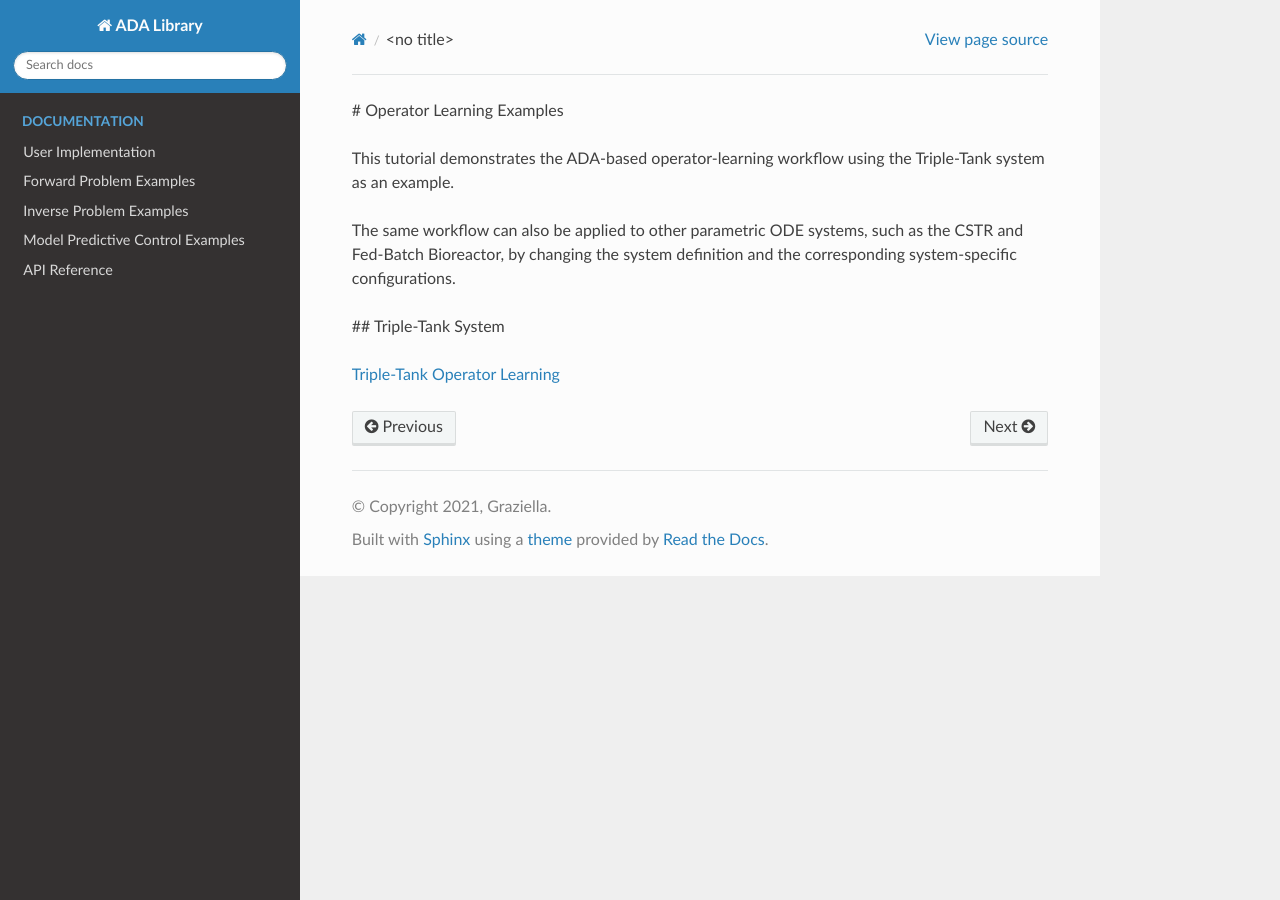
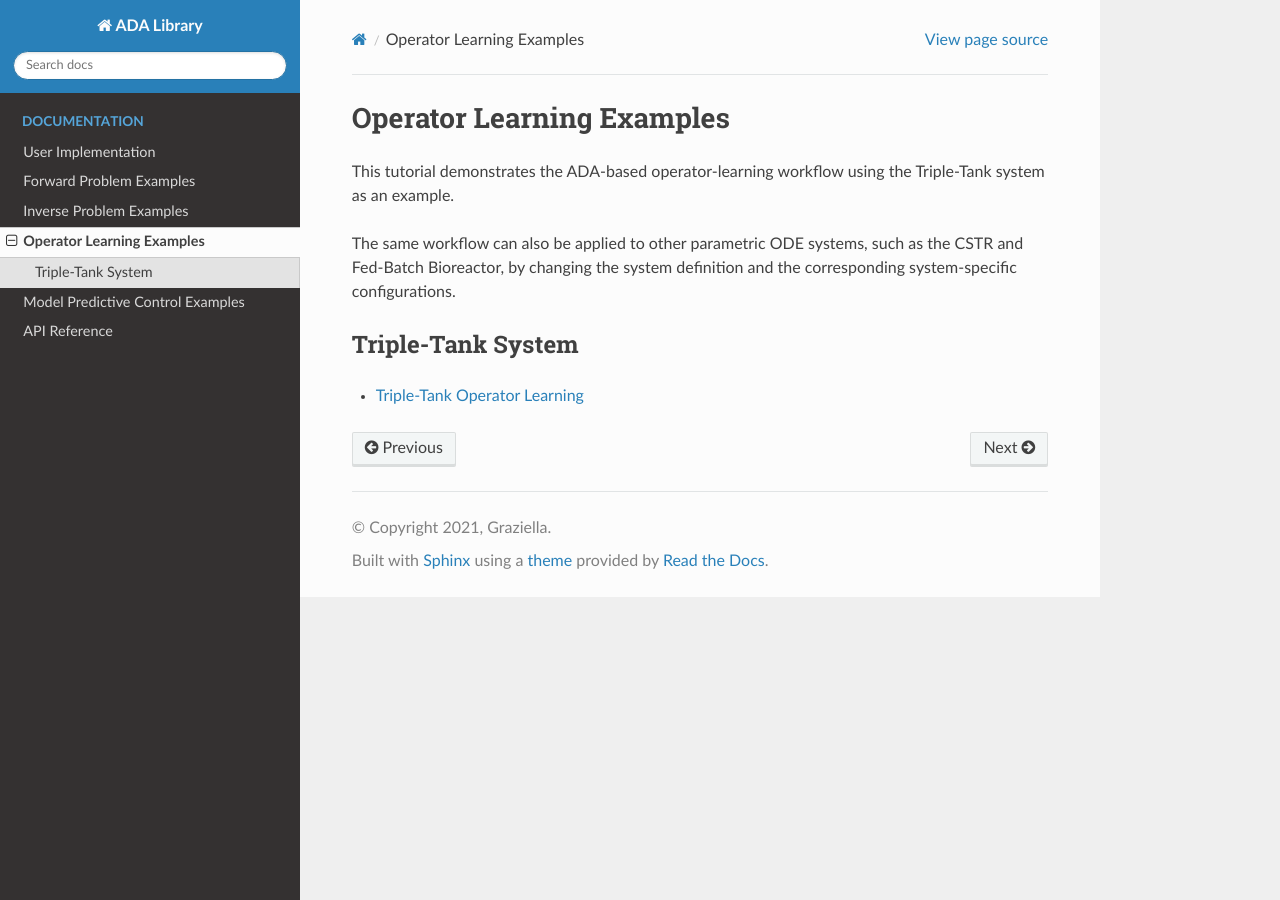
Before and after one commit to yooyoungwoo7/ADAF_Library, a Sphinx documentation site: the page built from docs/source/operator.rst, in a window 1280 px wide. Built offline with Sphinx 7.4.7 and the Read the Docs theme 3.1.0, drawn with Linux system fonts in a browser that asks for light colours.

Commit message:
Update operator.rst

```diff
--- a/docs/source/operator.rst
+++ b/docs/source/operator.rst
@@ -1,4 +1,5 @@
-# Operator Learning Examples
+Operator Learning Examples
+========================
 
 This tutorial demonstrates the ADA-based operator-learning workflow using
 the Triple-Tank system as an example.
@@ -7,6 +8,7 @@ The same workflow can also be applied to other parametric ODE systems,
 such as the CSTR and Fed-Batch Bioreactor, by changing the system
 definition and the corresponding system-specific configurations.
 
-## Triple-Tank System
+Triple-Tank System
+---------------------
 
 * :doc:`Triple-Tank Operator Learning <ex_triple_tank>`
```
